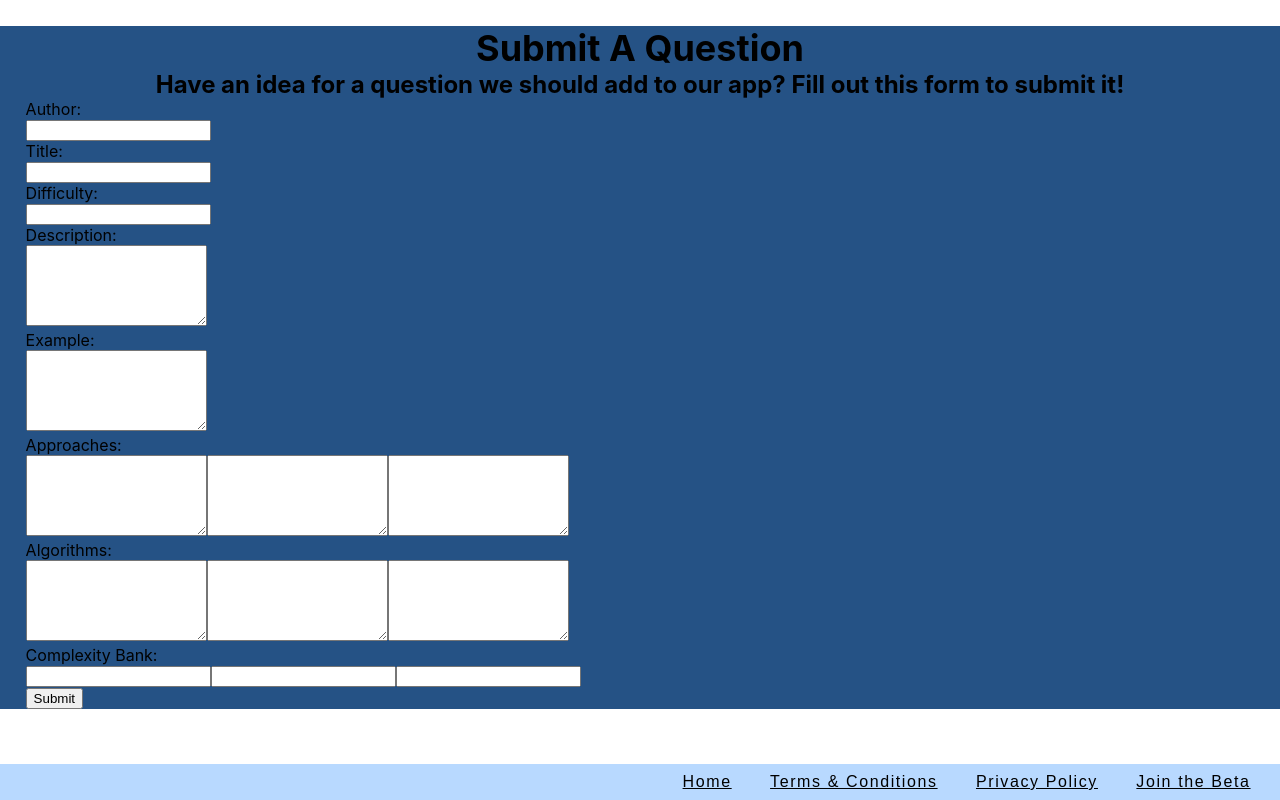
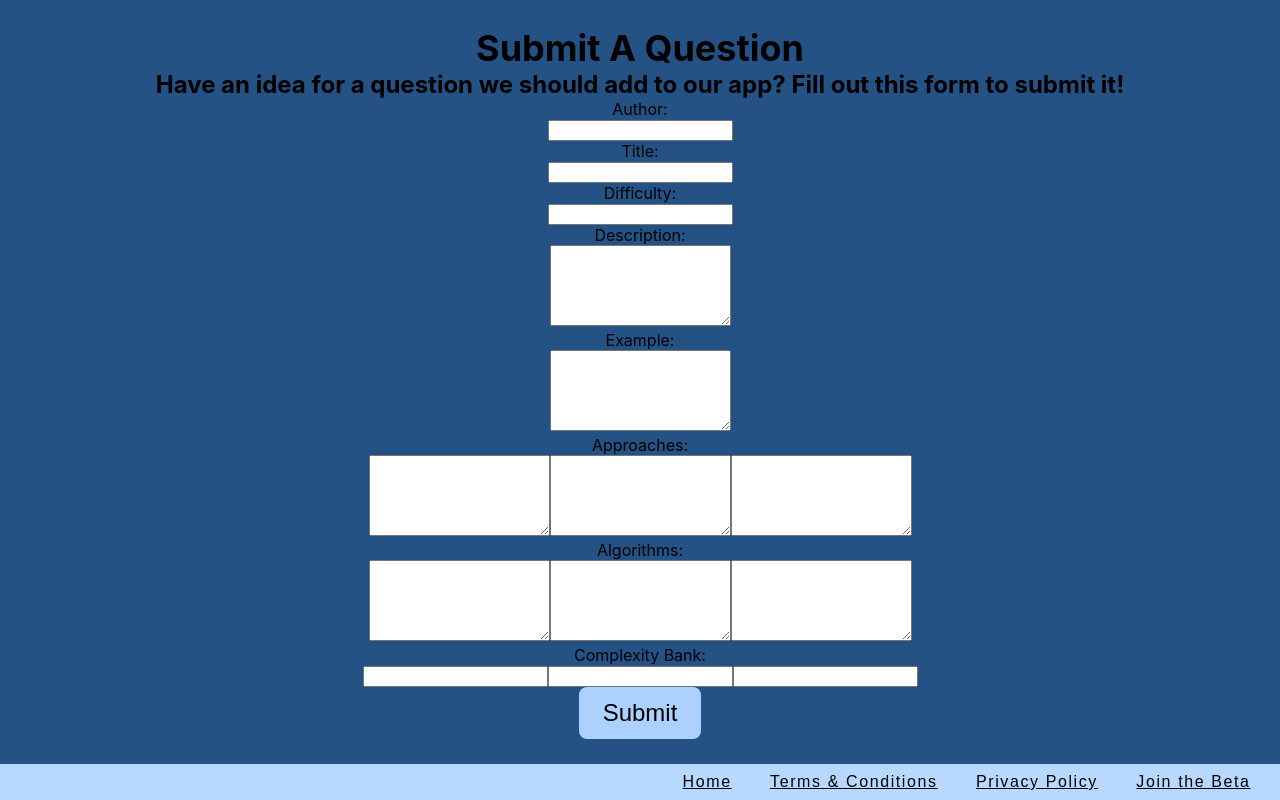
Before and after one commit to CodeletApp/codelet-site, a React (Create React App) app: page /submit-question in a window 1280 px wide. Built offline with nearby package versions, Linux system fonts and the light colour scheme; a web font is replaced by a local one.

Commit message:
Added style to submit button

```diff
--- a/src/App.scss
+++ b/src/App.scss
@@ -438,11 +438,11 @@ li {
 }
 
 .custom-text-container {
-  margin: 2%;
+  padding: 2%;
 }
 
 .background {
-  background-color: #255285;
+  background: #255285;
 }
 
 .title {
@@ -457,4 +457,17 @@ li {
   font-weight: bold;
 }
 
+.form-group {
+  text-align: center;
+}
+
+.submit-button {
+  width: 10%;
+  padding: 1%;
+  font-size: 24px;
+  border-radius: 8px;
+  background-color: #abd1fc;
+  border: none;
+}
+
 @import url("https://fonts.googleapis.com/css2?family=Montserrat&family=Muli:wght@600&display=swap");
--- a/src/components/Routes.js
+++ b/src/components/Routes.js
@@ -12,9 +12,8 @@ export const Routes = () => {
       <Route exact path="/" component={Landing} />
       <Route exact path="/feedback" component={Feedback} />
       <Route exact path="/submit-question" component={SubmitQuestion} />
-      <Route exact path="/privacy" component={PrivacyPolicy}/>
-      <Route exact path="/terms" component={Terms}/>
-
+      <Route exact path="/privacy" component={PrivacyPolicy} />
+      <Route exact path="/terms" component={Terms} />
     </Switch>
   );
 };
--- a/src/components/SubmitQuestion.js
+++ b/src/components/SubmitQuestion.js
@@ -1,4 +1,4 @@
-import React, { useState, Fragment } from "react";
+import React, { useState } from "react";
 import { apiRequest } from "../services";
 import CustomTextContainer from "./CustomTextContainer";
 
@@ -153,7 +153,7 @@ export const SubmitQuestion = () => {
               onChange={(e) => onChange(e)}
             />
           </div>
-          <div className="form-grouo">
+          <div className="form-group">
             <label className="input-label">Algorithms:</label>
             <br />
             <textarea
@@ -207,10 +207,11 @@ export const SubmitQuestion = () => {
             />
           </div>
           <div className="form-group">
-            <input type="submit" />
+            <input type="submit" className="submit-button" />
           </div>
         </form>
       </CustomTextContainer>
+      <br />
     </div>
   );
 };
```
